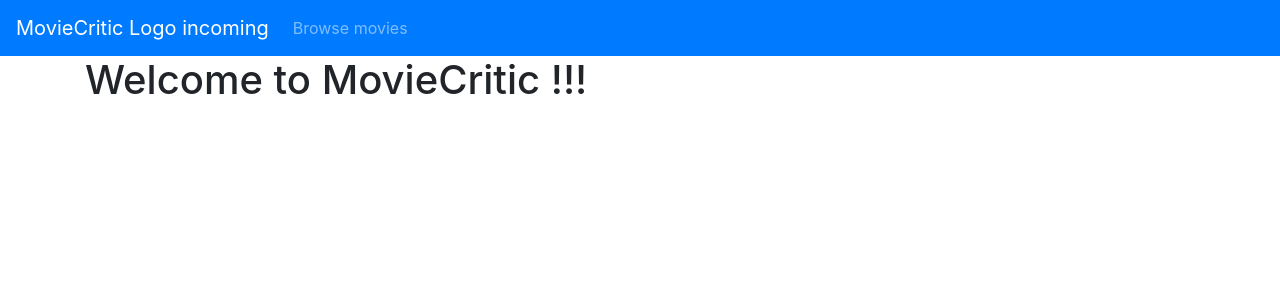
After one commit to DJCrispyRice/MovieCritic, a Symfony app: template templates/pages/home.html.twig in a window 1280 px wide. The commit adds this page. Shown: the top 300 px of the page. Run offline with Twig, Linux system fonts and the light colour scheme; the template is opened without the code that fills it, so the values that code supplies are empty; some libraries are stand-ins or nearby versions.

Commit message:
Skeleton for home and movies page

```diff
--- a/config/services.yaml
+++ b/config/services.yaml
@@ -21,5 +21,8 @@ services:
             - '../src/Kernel.php'
             - '../src/Tests/'
 
+    App\Controller\:
+        resource: '../src/Controller'
+        tags: ['controller.service_arguments']
     # add more service definitions when explicit configuration is needed
     # please note that last definitions always *replace* previous ones
--- a/templates/base.html.twig
+++ b/templates/base.html.twig
@@ -2,9 +2,10 @@
 <html>
     <head>
         <meta charset="UTF-8">
-        <title>{% block title %}Welcome!{% endblock %}</title>
+        <title>{% block title %}MovieCritic{% endblock %}</title>
         {# Run `composer require symfony/webpack-encore-bundle`
            and uncomment the following Encore helpers to start using Symfony UX #}
+        <link rel="stylesheet" href="https://stackpath.bootstrapcdn.com/bootstrap/4.3.1/css/bootstrap.min.css" integrity="sha384-ggOyR0iXCbMQv3Xipma34MD+dH/1fQ784/j6cY/iJTQUOhcWr7x9JvoRxT2MZw1T" crossorigin="anonymous">
         {% block stylesheets %}
             {#{{ encore_entry_link_tags('app') }}#}
         {% endblock %}
@@ -12,8 +13,24 @@
         {% block javascripts %}
             {#{{ encore_entry_script_tags('app') }}#}
         {% endblock %}
+        <script src="https://code.jquery.com/jquery-3.3.1.slim.min.js" integrity="sha384-q8i/X+965DzO0rT7abK41JStQIAqVgRVzpbzo5smXKp4YfRvH+8abtTE1Pi6jizo" crossorigin="anonymous"></script>
+        <script src="https://cdnjs.cloudflare.com/ajax/libs/popper.js/1.14.7/umd/popper.min.js" integrity="sha384-UO2eT0CpHqdSJQ6hJty5KVphtPhzWj9WO1clHTMGa3JDZwrnQq4sF86dIHNDz0W1" crossorigin="anonymous"></script>
+        <script src="https://stackpath.bootstrapcdn.com/bootstrap/4.3.1/js/bootstrap.min.js" integrity="sha384-JjSmVgyd0p3pXB1rRibZUAYoIIy6OrQ6VrjIEaFf/nJGzIxFDsf4x0xIM+B07jRM" crossorigin="anonymous"></script>
     </head>
     <body>
+        <nav class="navbar navbar-expand-lg navbar-dark bg-primary">
+            <a class="navbar-brand" href="{{ path('home') }}">MovieCritic Logo incoming</a>
+            <button class="navbar-toggler" type="button" data-toggle="collapse" data-target="#navbarSupportedContent" aria-controls="navbarSupportedContent" aria-expanded="false" aria-label="Toggle navigation">
+                <span class="navbar-toggler-icon"></span>
+            </button>
+
+            <div class="collapse navbar-collapse" id="navbarSupportedContent">
+                <ul class="navbar-nav mr-auto">
+                <li class="nav-item">
+                    <a class="nav-link {% if current_menu is defined and current_menu == 'movies' %}active{% endif %}" href="{{ path('movie.index') }}">Browse movies</a>
+                </li>
+            </div>
+        </nav>
         {% block body %}{% endblock %}
     </body>
 </html>
--- /dev/null
+++ b/templates/pages/home.html.twig
@@ -0,0 +1,9 @@
+{% extends 'base.html.twig' %}
+
+{% block title %}MovieCritic{% endblock %}
+
+{% block body %}
+<div class="container">
+    <h1> Welcome to MovieCritic !!!</h1>
+</div>
+{% endblock %}
```
Also changed, not shown: src/Controller/HomeController.php (added, +19 -0 lines), src/Controller/MovieController.php (added, +20 -0 lines), templates/movie/index.html.twig (added, +9 -0 lines).
